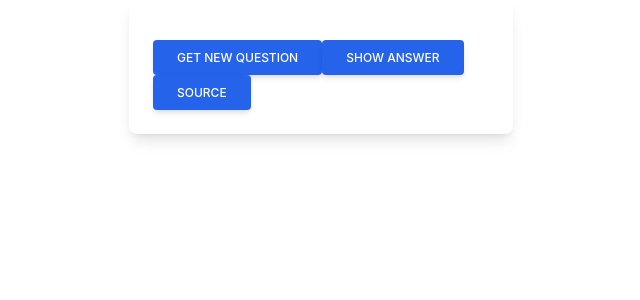
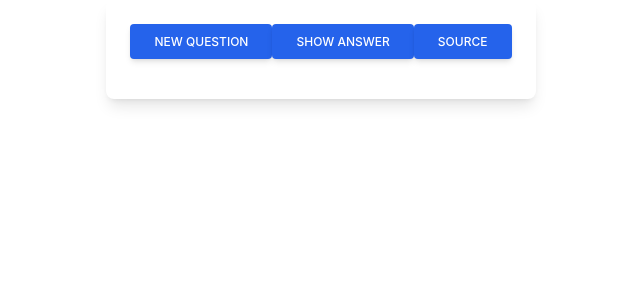
Before and after one commit to MrBolas/InterviewQuestions_App, a Next.js app: page / in a window 1280 px wide. Shown: the top 300 px of the page, without its empty margins (319-959 px from the left). Built offline with nearby package versions, Linux system fonts and the light colour scheme.

Commit message:
Increase widt of question block

```diff
--- a/pages/index.js
+++ b/pages/index.js
@@ -34,14 +34,14 @@ export default function Home() {
 
   return (
   <div className="flex justify-center">
-    <div className="block p-6 rounded-lg shadow-lg bg-white max-w-sm">
+    <div className="block p-6 rounded-lg shadow-lg bg-white max-w-lg">
+      <button type="button" className=" inline-block px-6 py-2.5 bg-blue-600 text-white font-medium text-xs leading-tight uppercase rounded shadow-md hover:bg-blue-700 hover:shadow-lg focus:bg-blue-700 focus:shadow-lg focus:outline-none focus:ring-0 active:bg-blue-800 active:shadow-lg transition duration-150 ease-in-out" onClick={getNewQuestion}>New question</button>
+      <button type="button" className=" inline-block px-6 py-2.5 bg-blue-600 text-white font-medium text-xs leading-tight uppercase rounded shadow-md hover:bg-blue-700 hover:shadow-lg focus:bg-blue-700 focus:shadow-lg focus:outline-none focus:ring-0 active:bg-blue-800 active:shadow-lg transition duration-150 ease-in-out" onClick={toggleAnswer}>{`${showAnswer ? "Hide" : "Show"} answer`}</button>
+      <Link href={randomQuestion['source']} rel="noreferrer noopener" passHref><a type="button" className=" inline-block px-6 py-2.5 bg-blue-600 text-white font-medium text-xs leading-tight uppercase rounded shadow-md hover:bg-blue-700 hover:shadow-lg focus:bg-blue-700 focus:shadow-lg focus:outline-none focus:ring-0 active:bg-blue-800 active:shadow-lg transition duration-150 ease-in-out" target="_blank"> Source </a></Link>
       <h5 className="text-gray-900 text-xl leading-tight font-medium mb-2">{randomQuestion['question']}</h5>
       <p className="text-gray-700 text-base mb-4">
         {showAnswer && <p className="text-grey-700 text-base">{randomQuestion['answer']}</p>}
       </p>
-      <button type="button" className=" inline-block px-6 py-2.5 bg-blue-600 text-white font-medium text-xs leading-tight uppercase rounded shadow-md hover:bg-blue-700 hover:shadow-lg focus:bg-blue-700 focus:shadow-lg focus:outline-none focus:ring-0 active:bg-blue-800 active:shadow-lg transition duration-150 ease-in-out" onClick={getNewQuestion}>Get new question</button>
-      <button type="button" className=" inline-block px-6 py-2.5 bg-blue-600 text-white font-medium text-xs leading-tight uppercase rounded shadow-md hover:bg-blue-700 hover:shadow-lg focus:bg-blue-700 focus:shadow-lg focus:outline-none focus:ring-0 active:bg-blue-800 active:shadow-lg transition duration-150 ease-in-out" onClick={toggleAnswer}>{`${showAnswer ? "Hide" : "Show"} answer`}</button>
-      <Link href={randomQuestion['source']} rel="noreferrer noopener" passHref><a type="button" className=" inline-block px-6 py-2.5 bg-blue-600 text-white font-medium text-xs leading-tight uppercase rounded shadow-md hover:bg-blue-700 hover:shadow-lg focus:bg-blue-700 focus:shadow-lg focus:outline-none focus:ring-0 active:bg-blue-800 active:shadow-lg transition duration-150 ease-in-out" target="_blank"> Source </a></Link>
     </div>
   </div>
   )
```
